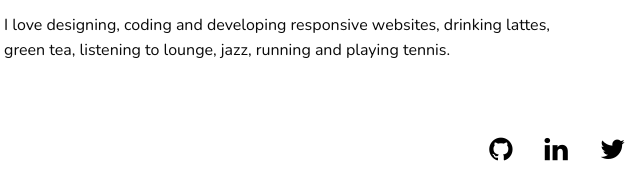
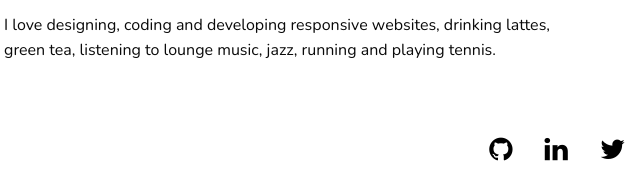
Before and after one commit to Jojokats/my-illustration-portfolio, a website: page about.html in a window 1280 px wide. Shown: the part 710-893 px from the top of the page, 59-699 px from the left. Drawn offline with nearby package versions, Linux system fonts and the light colour scheme.

Commit message:
Modified text

```diff
--- a/about.html
+++ b/about.html
@@ -41,7 +41,7 @@
           </p>
 
           <p>
-            I love designing, coding and developing responsive websites, drinking lattes, green tea, listening to lounge, jazz, running and playing tennis.
+            I love designing, coding and developing responsive websites, drinking lattes, green tea, listening to lounge music, jazz, running and playing tennis.
           </p>
         </div><!-- /large-6 cell -->
 
```
